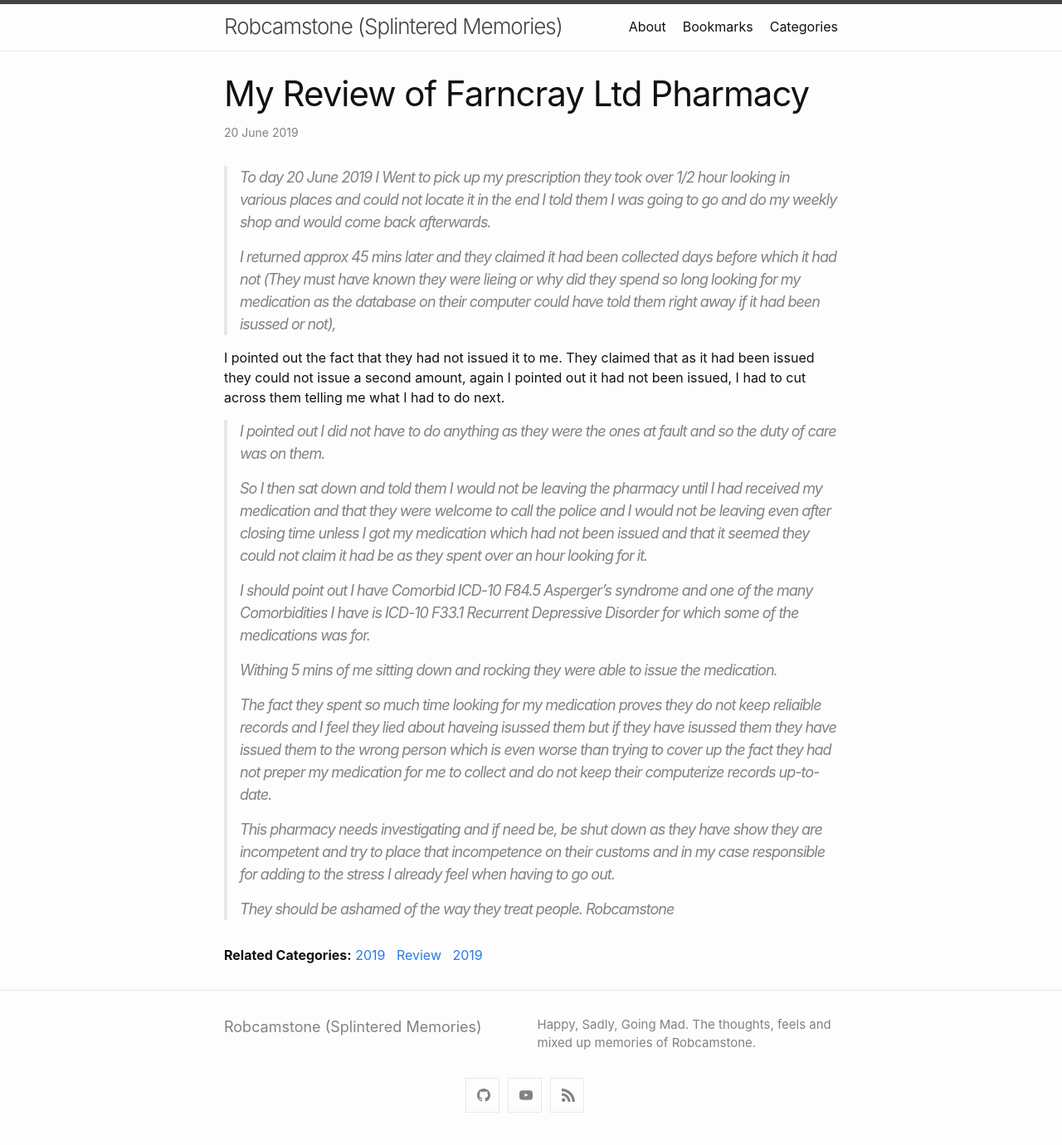
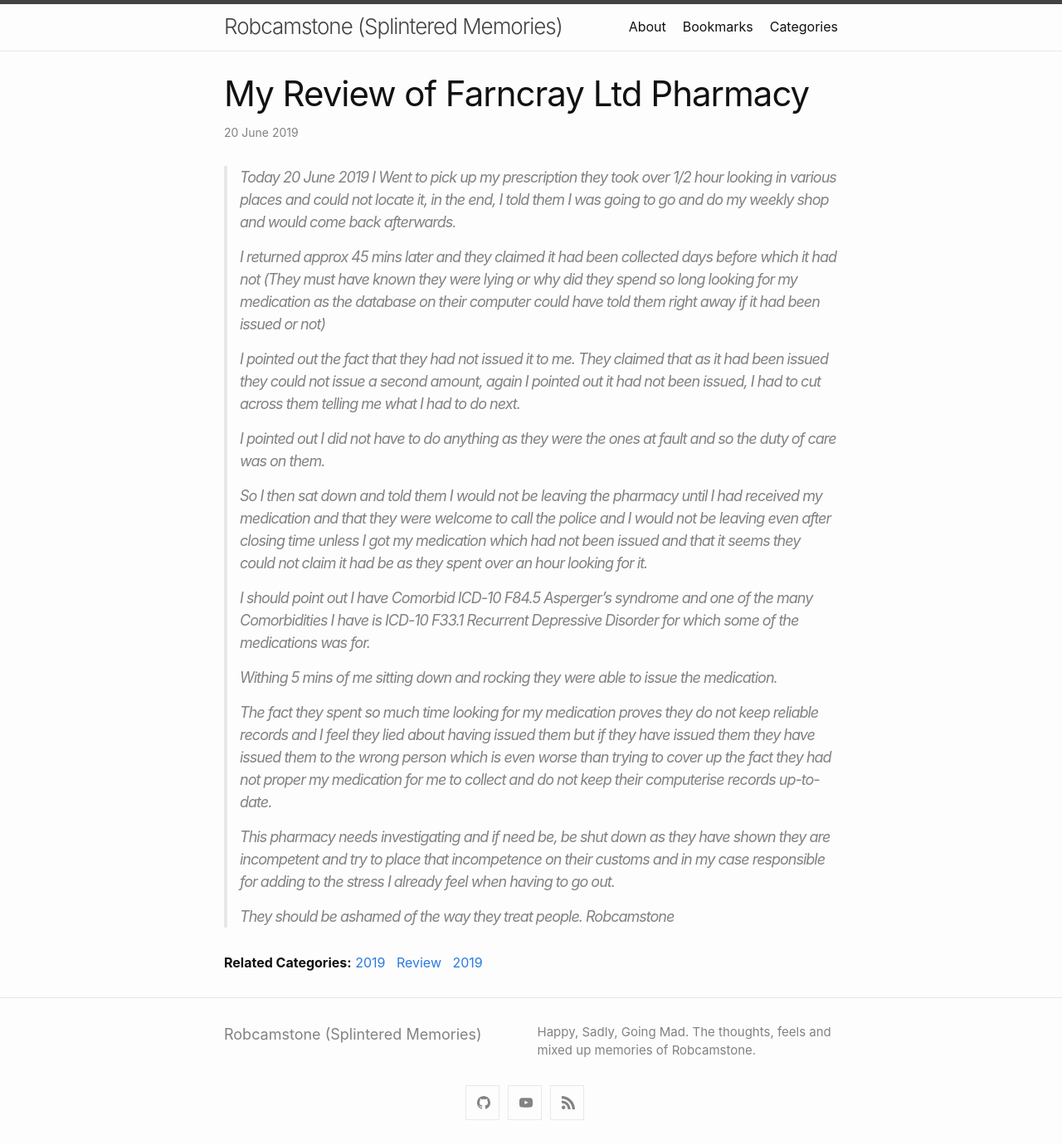
Before and after one commit to Robcamstone/Robcamstone.github.io, a Jekyll site: the page built from _posts/2019-06-20-My-review-of-Farncray-Ltd-Pharmacy.md, in a window 1280 px wide. Shown: the whole page at 83% size. Built offline with Jekyll 4.4.1, drawn with Linux system fonts in a browser that asks for light colours.

Commit message:
Update 2019-06-20-My-review-of-Farncray-Ltd-Pharmacy.md

```diff
--- a/_posts/2019-06-20-My-review-of-Farncray-Ltd-Pharmacy.md
+++ b/_posts/2019-06-20-My-review-of-Farncray-Ltd-Pharmacy.md
@@ -4,23 +4,23 @@ title: My Review of Farncray Ltd Pharmacy
 categories: [2019, Review]
 ---
 
-> To day 20 June 2019  I Went to pick up my prescription they took over 1/2 hour looking in various places and could not locate it in the end I told them I was going to go and do my weekly shop and would come back afterwards.
+> Today 20 June 2019 I Went to pick up my prescription they took over 1/2 hour looking in various places and could not locate it, in the end, I told them I was going to go and do my weekly shop and would come back afterwards.
 >
-> I returned approx 45 mins later and they claimed it had been collected days before which it had not (They must have known they were lieing or why did they spend so long looking for my medication as the database on their computer could have told them right away if it had been isussed or not),
-
-I pointed out the fact that they had not issued it to me. They claimed that as it had been issued they could not issue a second amount, again I pointed out it had not been issued, I had to cut across them telling me what I had to do next.
+> I returned approx 45 mins later and they claimed it had been collected days before which it had not (They must have known they were lying or why did they spend so long looking for my medication as the database on their computer could have told them right away if it had been issued or not)
+>
+> I pointed out the fact that they had not issued it to me. They claimed that as it had been issued they could not issue a second amount, again I pointed out it had not been issued, I had to cut across them telling me what I had to do next.
 >
 > I pointed out I did not have to do anything as they were the ones at fault and so the duty of care was on them.
 >
-> So I then sat down and told them I would not be leaving the pharmacy until I had received my medication and that they were welcome to call the police and I would not be leaving even after closing time unless I got my medication which had not been issued and that it seemed they could not claim it had be as they spent over an hour looking for it.
+> So I then sat down and told them I would not be leaving the pharmacy until I had received my medication and that they were welcome to call the police and I would not be leaving even after closing time unless I got my medication which had not been issued and that it seems they could not claim it had be as they spent over an hour looking for it.
 >
 > I should point out I have Comorbid ICD-10 F84.5 Asperger’s syndrome and one of the many Comorbidities I have is ICD-10 F33.1 Recurrent Depressive Disorder for which some of the medications was for.
 >
 > Withing 5 mins of me sitting down and rocking they were able to issue the medication.
 >
-> The fact they spent so much time looking for my medication proves they do not keep reliaible records and I feel they lied about haveing isussed them but if they have isussed them they have issued them to the wrong person which is even worse than trying to cover up the fact they had not preper my medication for me to collect and do not keep their computerize records up-to-date.
+> The fact they spent so much time looking for my medication proves they do not keep reliable records and I feel they lied about having issued them but if they have issued them they have issued them to the wrong person which is even worse than trying to cover up the fact they had not proper my medication for me to collect and do not keep their computerise records up-to-date.
 >
-> This pharmacy needs investigating and if need be, be shut down as they have show they are incompetent and try to place that incompetence on their customs and in my case responsible for adding to the stress I already feel when having to go out.
+> This pharmacy needs investigating and if need be, be shut down as they have shown they are incompetent and try to place that incompetence on their customs and in my case responsible for adding to the stress I already feel when having to go out.
 >
 > They should be ashamed of the way they treat people.
 <cite>Robcamstone</cite>
```
